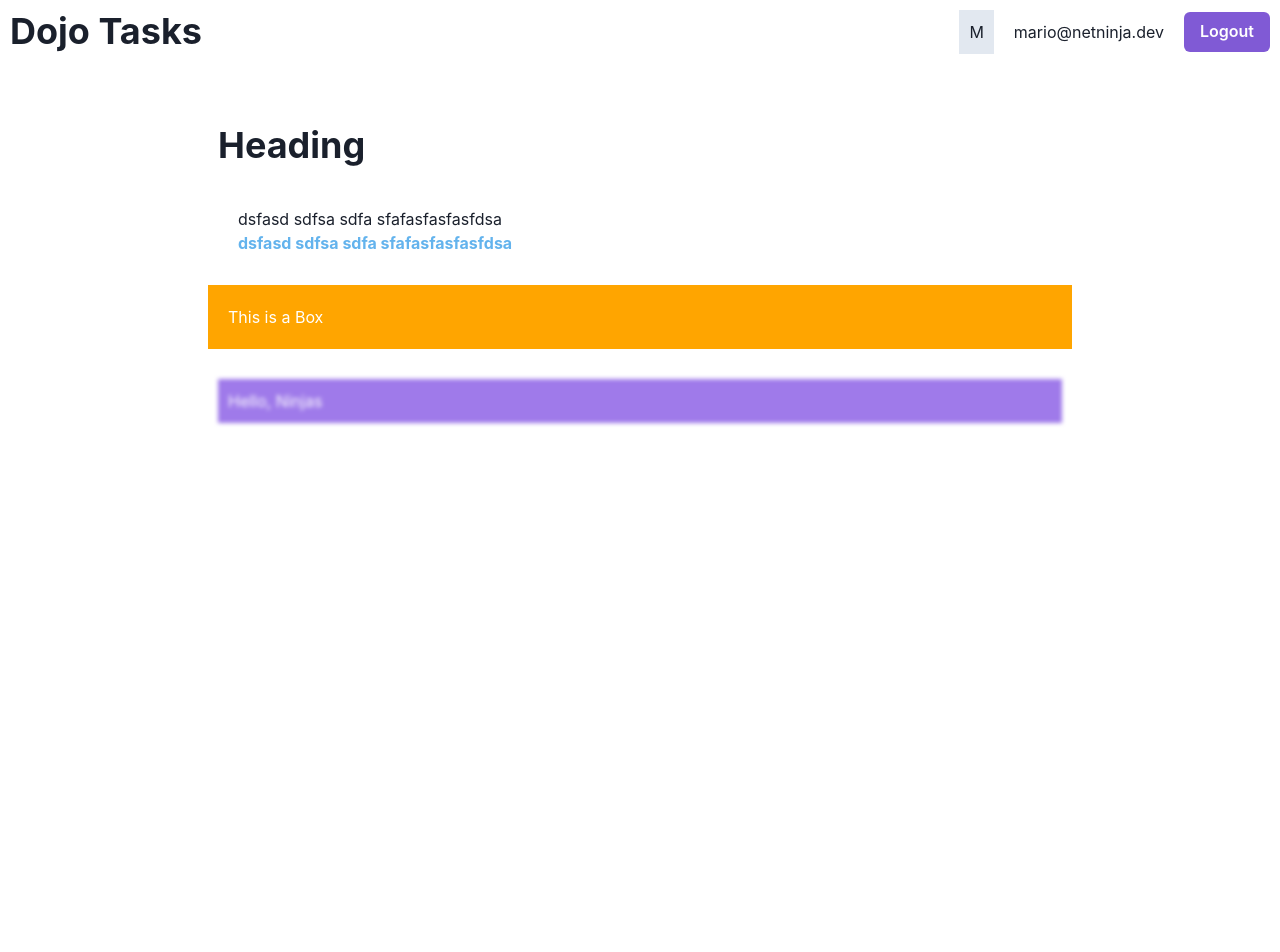
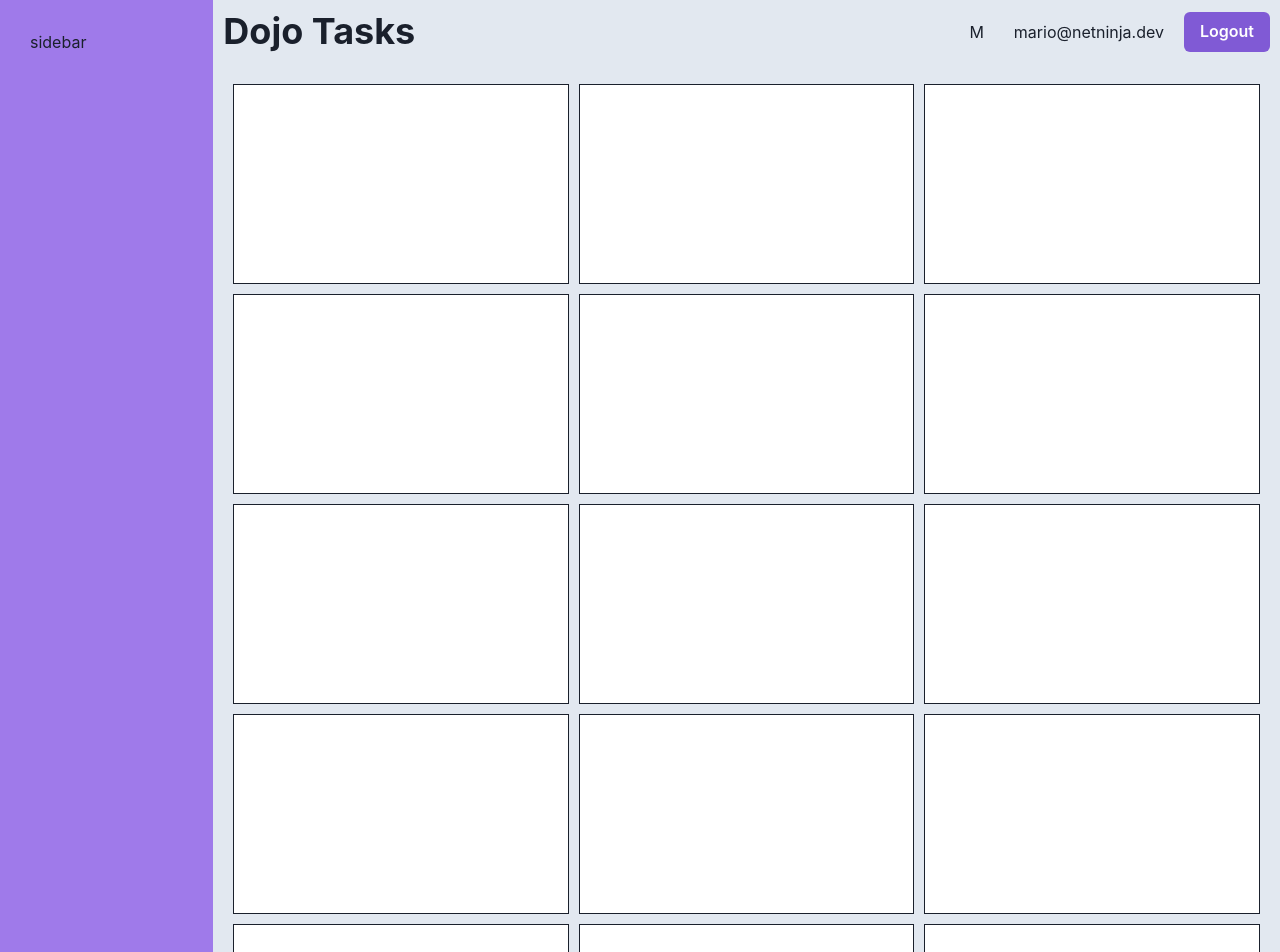
Before and after one commit to EduDD125/Chakra_UI_couser, a React (Vite) app: page / in a window 1280 px wide. Shown: the top 952 px of the page. Before the commit the page ends 800 px from the top, so only its background shows below. Built offline with nearby package versions, Linux system fonts and the light colour scheme.

Commit message:
aula 4: utilizar componentes para Grid Layout (SimpleGrig, Grid, GridItem)

```diff
--- a/src/layouts/RootLayout.jsx
+++ b/src/layouts/RootLayout.jsx
@@ -1,11 +1,27 @@
 import { Outlet } from "react-router-dom"
 import Navbar from "../components/navbar"
+import { Grid, GridItem } from "@chakra-ui/react"
 
 export default function RootLayout() {
   return (
-    <div>
-      <Navbar/>
-      <Outlet />
-    </div>
+    <Grid templateColumns="repeat(6, 1fr)"
+    bg="gray.200">
+      <GridItem
+        as="aside"
+        colSpan="1"
+        bg="purple.400"
+        minHeight="1000hv"
+        p="30px"
+      >
+
+        <span>sidebar</span>
+
+      </GridItem>
+
+      <GridItem colSpan="5">
+        <Navbar/>
+        <Outlet />
+      </GridItem>
+    </Grid>
   )
 }
--- a/src/pages/Dashboard.jsx
+++ b/src/pages/Dashboard.jsx
@@ -1,34 +1,32 @@
-import { Box, Container, Heading, Text } from "@chakra-ui/react";
+import { Box, SimpleGrid } from "@chakra-ui/react";
 
 export default function Dashboard() {
 
-  const boxStyles = {
-    p: "10px",
-    bg: "purple.400",
-    color: "white",
-    m: "10px",
-    taextAlign: "center",
-    filter: "blur(2px)",
-    ':hover': {
-      color: "black",
-      bg: "blue.200"
-    }
-  }
 
   return (
-    <Container as="section" maxWidth="4xl" py="20px">
-      <Heading my="30px" p="10px">Heading</Heading>
-      <Text marginLeft="30px"> dsfasd sdfsa sdfa sfafasfasfasfdsa</Text>
-      <Text marginLeft="30px" color="blue.300" fontWeight="bold"> dsfasd sdfsa sdfa sfafasfasfasfdsa</Text>
+    <SimpleGrid p="20px" columns="4" spacing="10px" minChildWidth="250px">
+      <Box bg="white" h="200px" border="1px solid"></Box>
+      <Box bg="white" h="200px" border="1px solid"></Box>
+      <Box bg="white" h="200px" border="1px solid"></Box>
+      <Box bg="white" h="200px" border="1px solid"></Box>
 
-      <Box my="30px" p="20px" bg="orange">
-        <Text color="white">This is a Box</Text>
-      </Box>
 
-      <Box sx={boxStyles}>
-        Hello, Ninjas
-      </Box>
+      <Box bg="white" h="200px" border="1px solid"></Box>
+      <Box bg="white" h="200px" border="1px solid"></Box>
+      <Box bg="white" h="200px" border="1px solid"></Box>
+      <Box bg="white" h="200px" border="1px solid"></Box>
 
-    </Container>
+      <Box bg="white" h="200px" border="1px solid"></Box>
+      <Box bg="white" h="200px" border="1px solid"></Box>
+      <Box bg="white" h="200px" border="1px solid"></Box>
+      <Box bg="white" h="200px" border="1px solid"></Box>
+
+      <Box bg="white" h="200px" border="1px solid"></Box>
+      <Box bg="white" h="200px" border="1px solid"></Box>
+      <Box bg="white" h="200px" border="1px solid"></Box>
+      <Box bg="white" h="200px" border="1px solid"></Box>
+
+
+    </SimpleGrid>
   )
 }
```
